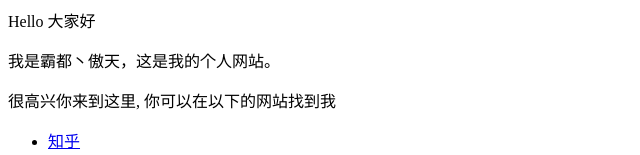
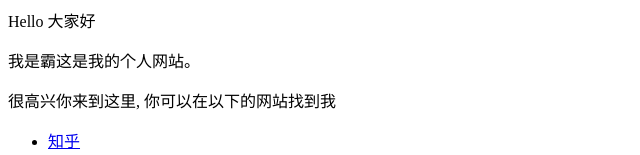
Before and after one commit to haohao101/haohao101.github.io, a plain HTML site: page index.html in a window 1280 px wide. Shown: the top 155 px of the page, without its empty margins (0-640 px from the left). Drawn offline with Linux system fonts and the light colour scheme.

Commit message:
Update index.html

```diff
--- a/index.html
+++ b/index.html
@@ -1,5 +1,5 @@
 <p>Hello 大家好</p>
-<p>我是霸都丶傲天，这是我的个人网站。 </p>
+<p>我是霸这是我的个人网站。 </p>
 <p>很高兴你来到这里, 你可以在以下的网站找到我</p>
 
 <ul>
```
